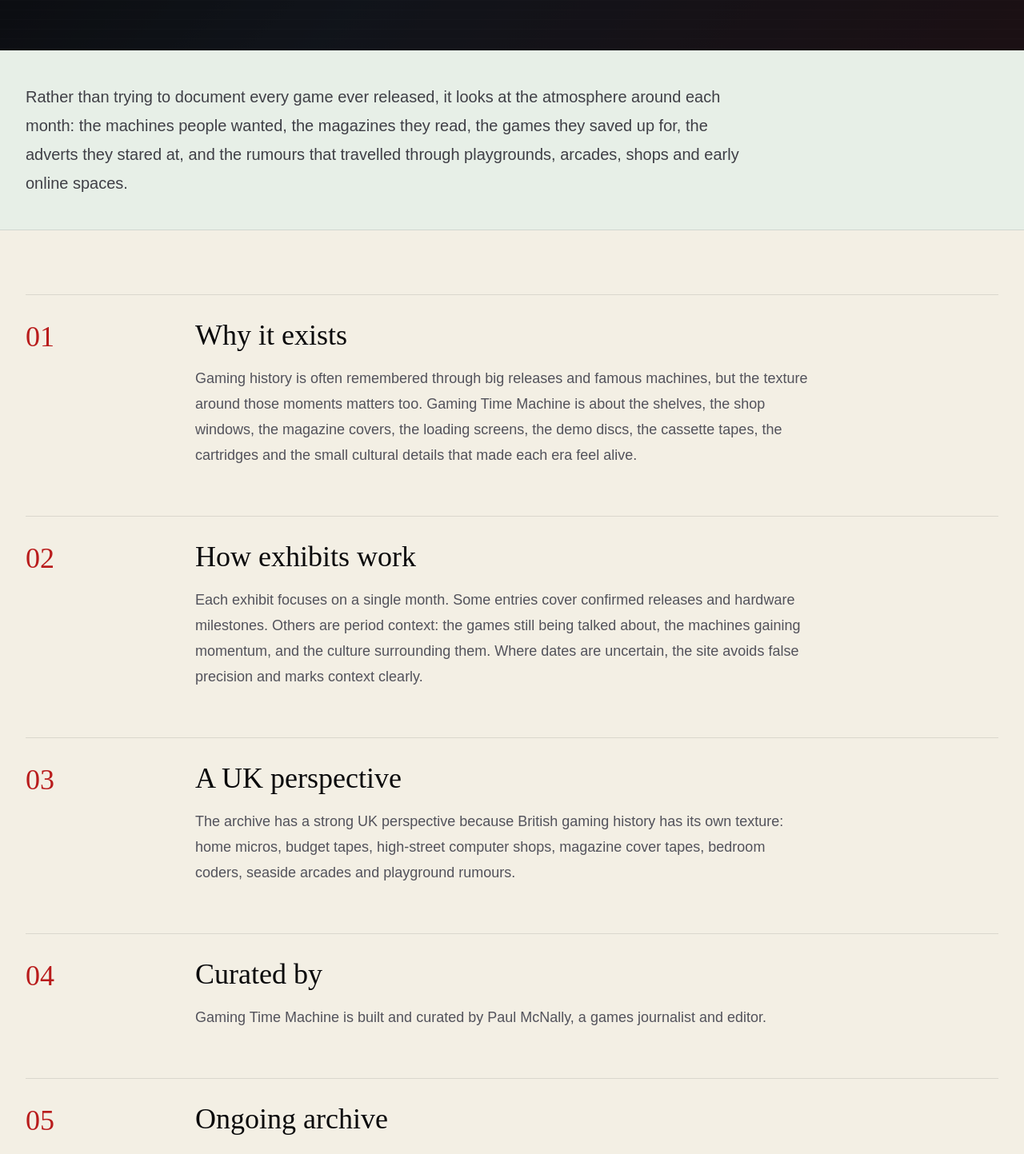
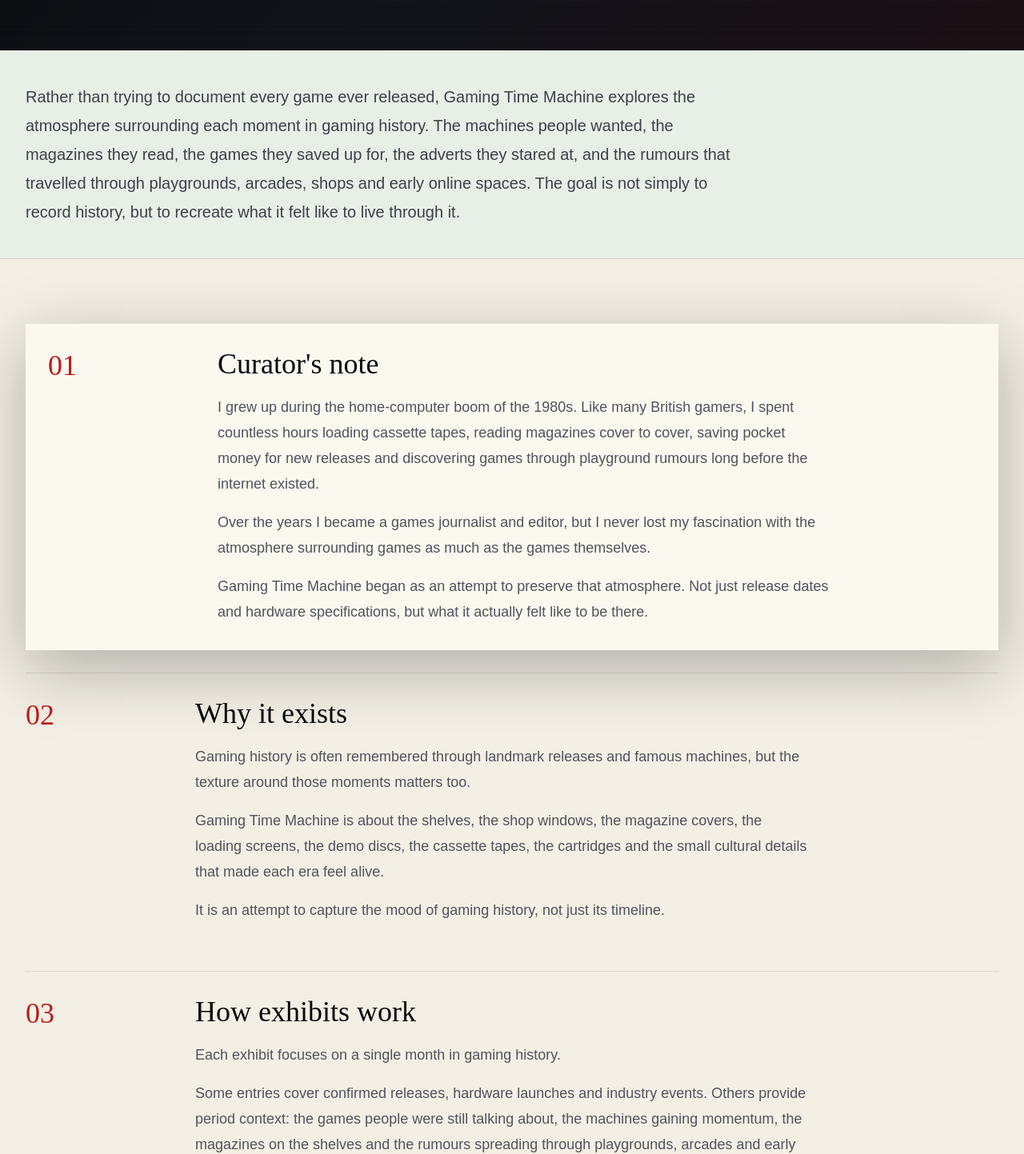
Before and after one commit to pablomcnally/gaming-time-machine, a Next.js app: page /about in a window 1280 px wide. Shown: the part 372-1815 px from the top of the page at 80% size. Built offline with nearby package versions, Linux system fonts and the light colour scheme.

Commit message:
updated about page

```diff
--- a/app/about/page.tsx
+++ b/app/about/page.tsx
@@ -10,24 +10,60 @@
 
 const sections = [
   {
+    title: "Curator's note",
+    featured: true,
+    paragraphs: [
+      "I grew up during the home-computer boom of the 1980s. Like many British gamers, I spent countless hours loading cassette tapes, reading magazines cover to cover, saving pocket money for new releases and discovering games through playground rumours long before the internet existed.",
+      "Over the years I became a games journalist and editor, but I never lost my fascination with the atmosphere surrounding games as much as the games themselves.",
+      "Gaming Time Machine began as an attempt to preserve that atmosphere. Not just release dates and hardware specifications, but what it actually felt like to be there."
+    ]
+  },
+  {
     title: "Why it exists",
-    body: "Gaming history is often remembered through big releases and famous machines, but the texture around those moments matters too. Gaming Time Machine is about the shelves, the shop windows, the magazine covers, the loading screens, the demo discs, the cassette tapes, the cartridges and the small cultural details that made each era feel alive."
+    paragraphs: [
+      "Gaming history is often remembered through landmark releases and famous machines, but the texture around those moments matters too.",
+      "Gaming Time Machine is about the shelves, the shop windows, the magazine covers, the loading screens, the demo discs, the cassette tapes, the cartridges and the small cultural details that made each era feel alive.",
+      "It is an attempt to capture the mood of gaming history, not just its timeline."
+    ]
   },
   {
     title: "How exhibits work",
-    body: "Each exhibit focuses on a single month. Some entries cover confirmed releases and hardware milestones. Others are period context: the games still being talked about, the machines gaining momentum, and the culture surrounding them. Where dates are uncertain, the site avoids false precision and marks context clearly."
+    paragraphs: [
+      "Each exhibit focuses on a single month in gaming history.",
+      "Some entries cover confirmed releases, hardware launches and industry events. Others provide period context: the games people were still talking about, the machines gaining momentum, the magazines on the shelves and the rumours spreading through playgrounds, arcades and early online communities.",
+      "Where dates are uncertain, the archive avoids false precision and clearly identifies context and interpretation."
+    ]
+  },
+  {
+    title: "What you'll find here",
+    paragraphs: [
+      "The archive combines games, hardware, magazines, advertisements, arcade culture, online communities, technology trends and contemporary memories.",
+      "Some exhibits focus on major industry milestones. Others celebrate smaller moments that help explain what it felt like to be a player during a particular month.",
+      "Together they form a museum of gaming culture rather than simply a catalogue of releases."
+    ]
   },
   {
     title: "A UK perspective",
-    body: "The archive has a strong UK perspective because British gaming history has its own texture: home micros, budget tapes, high-street computer shops, magazine cover tapes, bedroom coders, seaside arcades and playground rumours."
+    paragraphs: [
+      "Gaming Time Machine has a strong UK perspective because British gaming history has its own unique texture.",
+      "Home micros, budget cassette games, bedroom coders, magazine cover tapes, high-street computer shops, seaside arcades and playground rumours created an experience that differed from many other parts of the world.",
+      "While the archive covers global gaming history, it proudly reflects the culture that shaped a generation of British players."
+    ]
   },
   {
     title: "Curated by",
-    body: "Gaming Time Machine is built and curated by Paul McNally, a games journalist and editor."
+    paragraphs: [
+      "Gaming Time Machine is built and curated by Paul McNally, a games journalist and editor who has spent decades writing about games, technology and digital culture.",
+      "The project combines historical research, contemporary sources, magazine archives and personal experience to build a month-by-month museum of gaming history."
+    ]
   },
   {
-    title: "Ongoing archive",
-    body: "This is a living project. Exhibits will be expanded, corrected and polished over time."
+    title: "An ongoing archive",
+    paragraphs: [
+      "This is a living project.",
+      "Exhibits will be expanded, corrected and refined over time as new information is discovered and additional material is added to the collection.",
+      "Like any museum, the archive is never truly finished."
+    ]
   }
 ];
 
@@ -60,10 +96,10 @@
                 About Gaming Time Machine
               </h1>
             </div>
-            <div className="border border-stone-100/20 bg-stone-50/10 p-6 backdrop-blur">
-              <p className="text-xl leading-9 text-stone-100">
-                Gaming Time Machine is a digital museum of video game history, built to explore what it felt like to be
-                a player at different moments in time.
+          <div className="border border-stone-100/20 bg-stone-50/10 p-6 backdrop-blur">
+            <p className="text-xl leading-9 text-stone-100">
+              Gaming Time Machine is a digital museum of video game history, built to explore what it felt like to be
+              a player at different moments in time.
               </p>
             </div>
           </div>
@@ -73,9 +109,11 @@
       <section className="border-b border-black/10 bg-[#e7efe7] px-5 py-10 md:px-8">
         <div className="mx-auto max-w-7xl">
           <p className="max-w-4xl text-xl leading-9 text-zinc-700">
-            Rather than trying to document every game ever released, it looks at the atmosphere around each month: the
-            machines people wanted, the magazines they read, the games they saved up for, the adverts they stared at,
-            and the rumours that travelled through playgrounds, arcades, shops and early online spaces.
+            Rather than trying to document every game ever released, Gaming Time Machine explores the atmosphere
+            surrounding each moment in gaming history. The machines people wanted, the magazines they read, the games
+            they saved up for, the adverts they stared at, and the rumours that travelled through playgrounds, arcades,
+            shops and early online spaces. The goal is not simply to record history, but to recreate what it felt like
+            to live through it.
           </p>
         </div>
       </section>
@@ -83,16 +121,37 @@
       <section className="px-5 py-14 md:px-8 md:py-20" aria-label="About sections">
         <div className="mx-auto grid max-w-7xl gap-7">
           {sections.map((section, index) => (
-            <article key={section.title} className="grid gap-5 border-t border-black/10 py-8 md:grid-cols-[12rem_1fr]">
+            <article
+              key={section.title}
+              className={`grid gap-5 border-t border-black/10 py-8 md:grid-cols-[12rem_1fr] ${
+                section.featured ? "bg-[#fbf8ef] px-5 shadow-exhibit md:px-7" : ""
+              }`}
+            >
               <div>
                 <p className="font-display text-4xl text-red-700">{String(index + 1).padStart(2, "0")}</p>
               </div>
               <div className="max-w-3xl">
                 <h2 className="font-display text-4xl leading-none text-zinc-950">{section.title}</h2>
-                <p className="mt-5 text-lg leading-8 text-zinc-600">{section.body}</p>
+                <div className="mt-5 grid gap-4">
+                  {section.paragraphs.map((paragraph) => (
+                    <p key={paragraph} className="text-lg leading-8 text-zinc-600">
+                      {paragraph}
+                    </p>
+                  ))}
+                </div>
               </div>
             </article>
           ))}
+        </div>
+      </section>
+
+      <section className="border-y border-black/10 bg-zinc-950 px-5 py-14 text-stone-50 md:px-8 md:py-20">
+        <div className="mx-auto max-w-7xl">
+          <p className="font-mono text-xs uppercase tracking-[0.34em] text-amber-200">The mission</p>
+          <p className="mt-6 max-w-4xl font-display text-5xl leading-none md:text-7xl">
+            Gaming history deserves more than a database.
+          </p>
+          <p className="mt-6 font-display text-5xl leading-none text-amber-100 md:text-7xl">It deserves a museum.</p>
         </div>
       </section>
 
--- a/app/page.tsx
+++ b/app/page.tsx
@@ -364,7 +364,10 @@
           <div className="grid gap-10 pb-6 pt-16 md:grid-cols-[1.1fr_0.9fr] md:items-end md:pt-24">
             <div>
               <p className="font-mono text-xs uppercase tracking-[0.34em] text-red-300">Entrance hall</p>
-              <h1 className="mt-6 max-w-4xl font-display text-6xl leading-none md:text-8xl">Gaming Time Machine</h1>
+              <h1 className="mt-6 max-w-4xl font-display text-6xl leading-none md:text-8xl">
+                <span className="block">Gaming</span>
+                <span className="mt-1 block text-[0.88em] text-amber-100 md:mt-2">Time Machine</span>
+              </h1>
               <p className="mt-6 font-mono text-xs uppercase tracking-[0.28em] text-amber-100/85 sm:text-sm">
                 Gaming History, One Month at a Time.
               </p>
```
